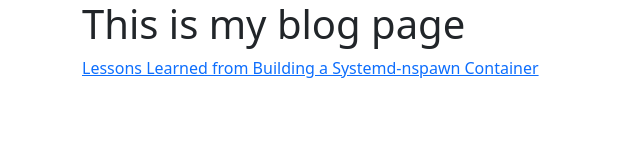
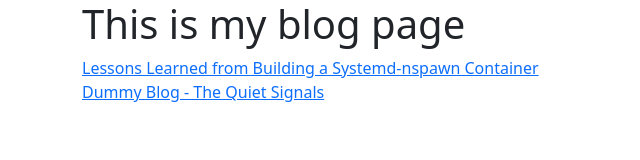
Before and after one commit to Suzzit/pf, a plain HTML site: page blog/index.html in a window 1280 px wide. Shown: the whole page, without its empty margins (0-640 px from the left). Drawn offline with nearby package versions, Linux system fonts and the light colour scheme.

Commit message:
+ new blog link

```diff
--- a/blog/index.html
+++ b/blog/index.html
@@ -15,6 +15,12 @@
                 <a href="/blog/systemd-nspawn-container-lessons.html">Lessons Learned from Building a Systemd-nspawn Container</a>
             </div>
         </div>
+
+        <div class="row">
+            <div class="col">
+                <a href="/blog/dummy-blog-the-quiet-signals.html">Dummy Blog - The Quiet Signals</a>
+            </div>
+        </div>
     </div>
 </body>
 </html>
```
